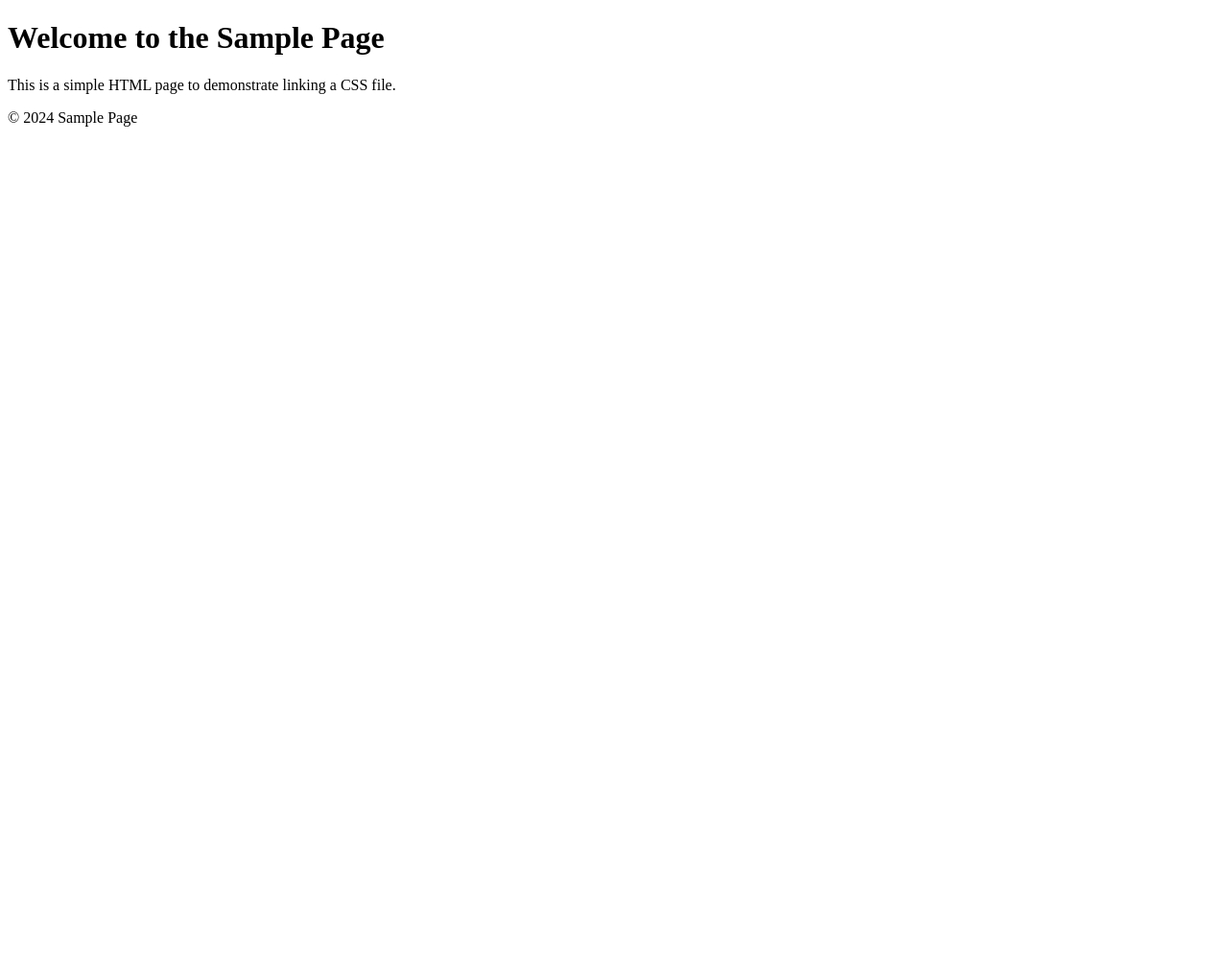
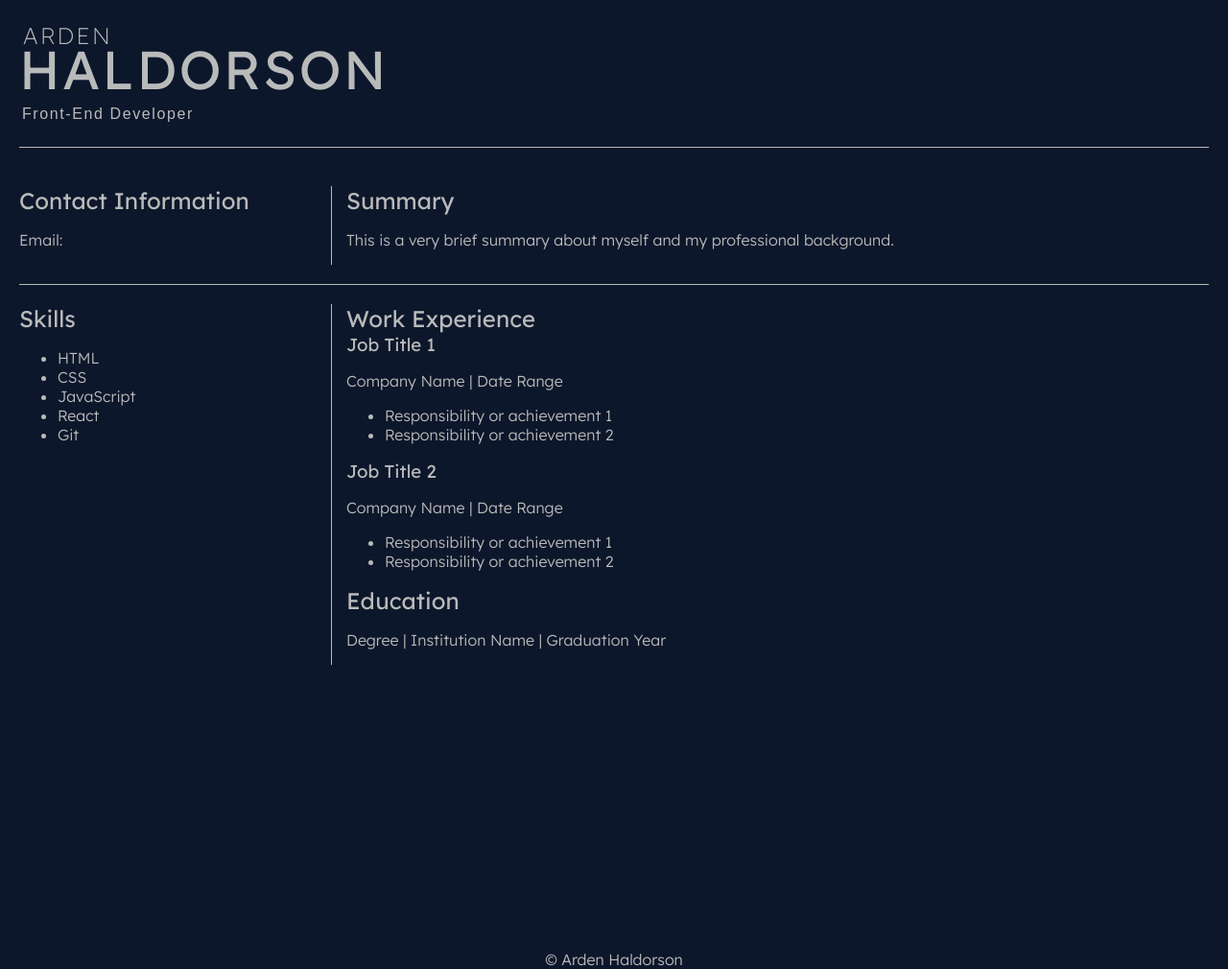
Before and after one commit to arden-rh/lexicon-simple-cv, a plain HTML site: page index.html in a window 1280 px wide. Shown: the whole page at 96% size. Before the commit the page ends 800 px from the top, so only its background shows below. Drawn offline with Linux system fonts and the light colour scheme; a web font is replaced by a local one.

Commit message:
added html structure
started styling

```diff
--- a/index.html
+++ b/index.html
@@ -1,20 +1,81 @@
 <!DOCTYPE html>
 <html lang="en">
+
 <head>
     <meta charset="UTF-8">
     <meta name="viewport" content="width=device-width, initial-scale=1.0">
     <title>Sample Page</title>
     <link rel="stylesheet" href="styles.css">
+    <!-- Google Fonts -->
+    <link rel="preconnect" href="https://fonts.googleapis.com">
+    <link rel="preconnect" href="https://fonts.gstatic.com" crossorigin>
+    <link
+        href="https://fonts.googleapis.com/css2?family=Lexend+Zetta:wght@100..900&family=Lexend:wght@100..900&display=swap"
+        rel="stylesheet">
 </head>
-<body>
-    <header>
-        <h1>Welcome to the Sample Page</h1>
+
+<body class="lexend-font-light">
+    <header class="header">
+        <div class="header-content">
+            <h1 class="lexend-font-regular header-title">
+                <span>Arden</span>
+                <span>Haldorson</span>
+            </h1>
+            <span class="lexend-zetta-font-light under-title">Front-End Developer</span>
+        </div>
     </header>
-    <main>
-        <p>This is a simple HTML page to demonstrate linking a CSS file.</p>
-    </main>
-    <footer>
-        <p>&copy; 2024 Sample Page</p>
+    <div class="container">
+        <main class="main">
+            <section class="contact-summary">
+                <div class="contact">
+                    <h2>Contact Information</h2>
+                    <p>Email:
+                </div>
+                <div class="summary">
+                    <h2>Summary</h2>
+                    <p>This is a very brief summary about myself and my professional background.</p>
+                </div>
+            </section>
+            <section class="skills-work-education">
+                <div class="skills">
+                    <h2>Skills</h2>
+                    <ul class="skills-list">
+                        <li>HTML</li>
+                        <li>CSS</li>
+                        <li>JavaScript</li>
+                        <li>React</li>
+                        <li>Git</li>
+                    </ul>
+                </div>
+                <div class="work-education">
+                    <h2>Work Experience</h2>
+                    <div class="job">
+                        <h3>Job Title 1</h3>
+                        <p>Company Name | Date Range</p>
+                        <ul>
+                            <li>Responsibility or achievement 1</li>
+                            <li>Responsibility or achievement 2</li>
+                        </ul>
+                    </div>
+                    <div class="job">
+                        <h3>Job Title 2</h3>
+                        <p>Company Name | Date Range</p>
+                        <ul>
+                            <li>Responsibility or achievement 1</li>
+                            <li>Responsibility or achievement 2</li>
+                        </ul>
+                    </div>
+                    <div class="education">
+                        <h2>Education</h2>
+                        <p>Degree | Institution Name | Graduation Year</p>
+                    </div>
+                </div>
+            </section>
+        </main>
+    </div>
+    <footer class="footer">
+        <p>&copy; Arden Haldorson</p>
     </footer>
 </body>
+
 </html>
--- a/styles.css
+++ b/styles.css
@@ -0,0 +1,146 @@
+body {
+    margin: 0;
+    background-color: #0d172b;
+    color: #b9baba;
+    font-family: 'Franklin Gothic Medium', 'Arial Narrow', Arial, sans-serif;
+    width: 100%;
+}
+
+h1, h2, h3, h4, h5, h6 {
+    margin: 0;
+    font-weight: 400;
+}
+
+.about-me {
+    padding: 20px;
+
+}
+
+.aside {
+    display: flex;
+    flex-direction: column;
+    align-items: center;
+    gap: 20px;
+
+}
+
+.container {
+    display: flex;
+    flex-direction: row-reverse;
+    gap: 20px;
+    height: 100vh;
+    width: 100%;
+}
+
+.contact-summary {
+    display: grid;
+    grid-template-columns: 1fr 3fr;
+    gap: 20px;
+    margin-bottom: 20px;
+    padding-bottom: 20px;
+    border-bottom: 1px solid #b9baba;
+
+    .summary {
+        flex: 1;
+        border-left: 1px solid #b9baba;
+        padding-left: 15px;
+    }
+}
+
+.footer {
+    grid-column: 1 / -1;
+    text-align: center;
+    height: 20px;
+}
+
+.header {
+    display: flex;
+    justify-content: flex-start;
+    align-items: center;
+    border-bottom: 1px solid #b9baba;
+    margin: 20px;
+
+}
+
+.header-content {
+    display: flex;
+    flex-direction: column;
+    padding-bottom: 25px;
+
+    .under-title {
+        font-size: 1rem;
+        letter-spacing: 0.1rem;
+        padding-left: 3px;
+    }
+}
+
+.header-title {
+    display: flex;
+    flex-direction: column;
+    text-transform: uppercase;
+    font-size: 3.5rem;
+    margin: 0 0 20px;
+    letter-spacing: 0.15rem;
+    line-height: 2.2rem;
+
+    & span:first-of-type {
+        font-size: 1.5rem;
+        font-weight: 200;
+        padding-left: 4px;
+    }
+}
+
+.main {
+    flex: 1;
+    padding: 20px;
+}
+
+.skills-work-education {
+    display: grid;
+    grid-template-columns: 1fr 3fr;
+    gap: 20px;
+
+    .skills {
+    }
+
+    .work-education {
+        border-left: 1px solid #b9baba;
+        padding-left: 15px;
+
+    }
+
+    .education {
+    }
+}
+
+
+
+
+/* Google Fonts */
+.lexend-font-light {
+  font-family: "Lexend", sans-serif;
+  font-optical-sizing: auto;
+  font-weight: 300;
+  font-style: normal;
+}
+
+.lexend-font-regular {
+  font-family: "Lexend", sans-serif;
+  font-optical-sizing: auto;
+  font-weight: 400;
+  font-style: normal;
+}
+
+.lexend-zetta-font-light {
+  font-family: "Lexend Zetta", sans-serif;
+  font-optical-sizing: auto;
+  font-weight: 300;
+  font-style: normal;
+}
+
+.lexend-zetta-font-regular {
+  font-family: "Lexend Zetta", sans-serif;
+  font-optical-sizing: auto;
+  font-weight: 400;
+  font-style: normal;
+}
```
